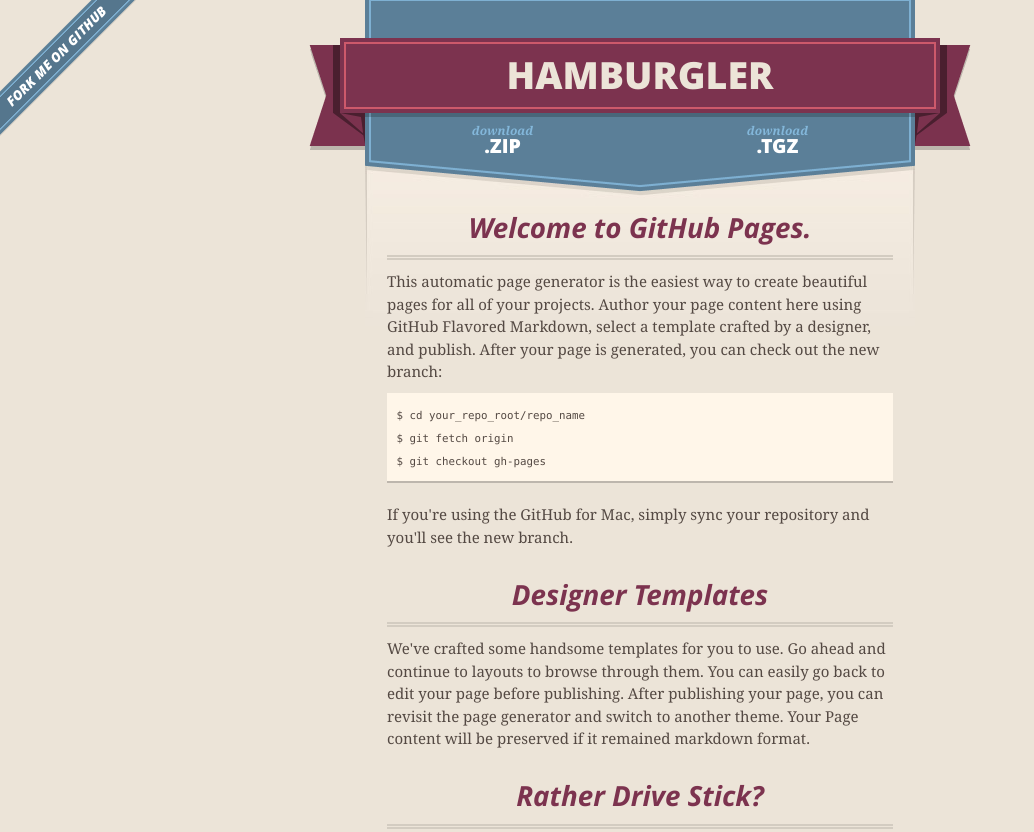
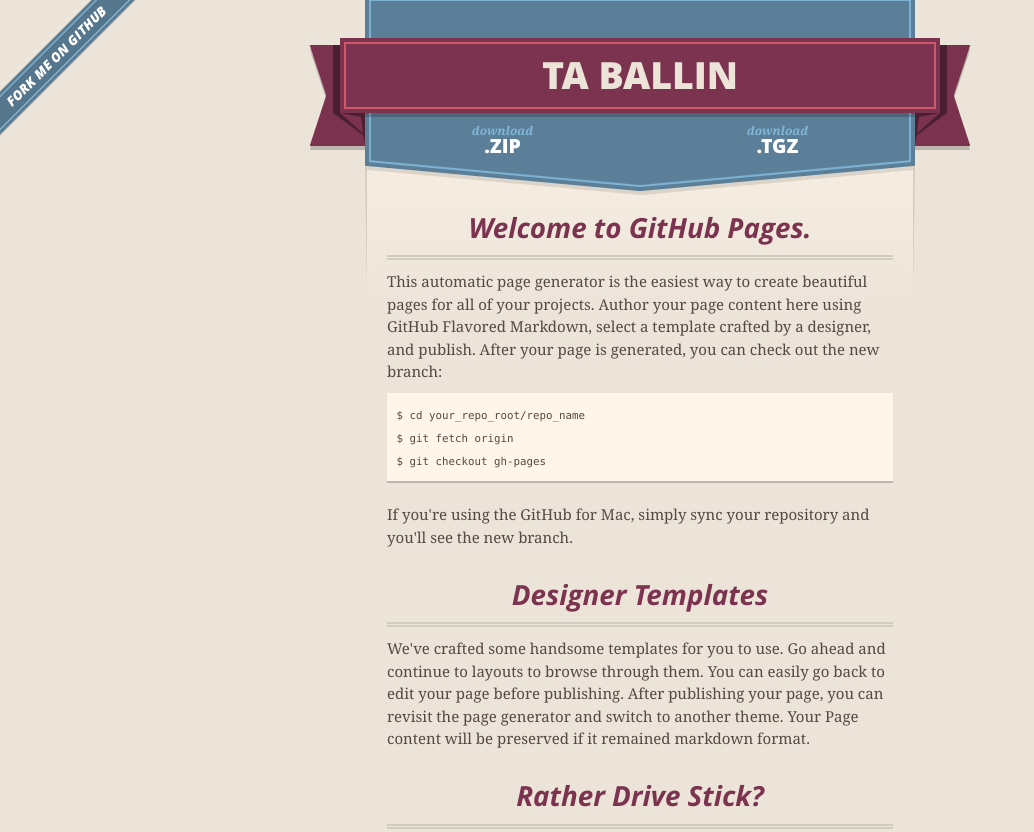
Before and after one commit to northDacoder/hamburgler, a plain HTML site: page index.html in a window 1280 px wide. Shown: the top 832 px of the page, without its empty margins (0-1034 px from the left). Drawn offline with nearby package versions, Linux system fonts and the light colour scheme.

Commit message:
Update index.html

```diff
--- a/index.html
+++ b/index.html
@@ -27,7 +27,7 @@
       <header>
         <span class="ribbon-outer">
           <span class="ribbon-inner">
-            <h1>Hamburgler</h1>
+            <h1>TA Ballin</h1>
             <h2></h2>
           </span>
           <span class="left-tail"></span>
```
